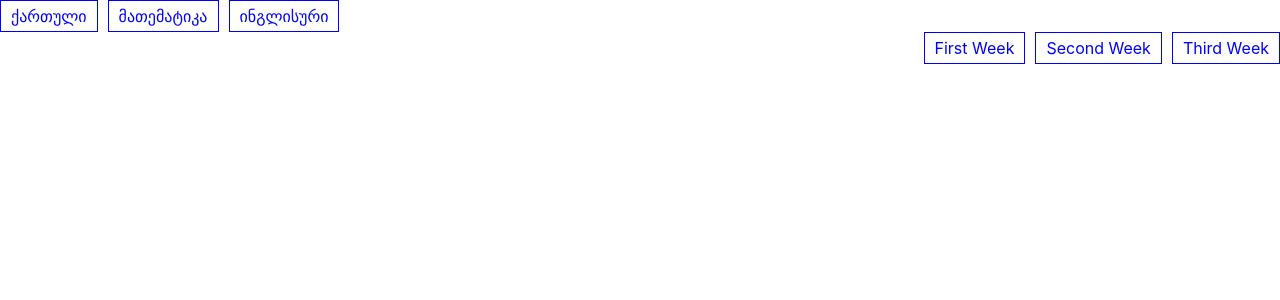
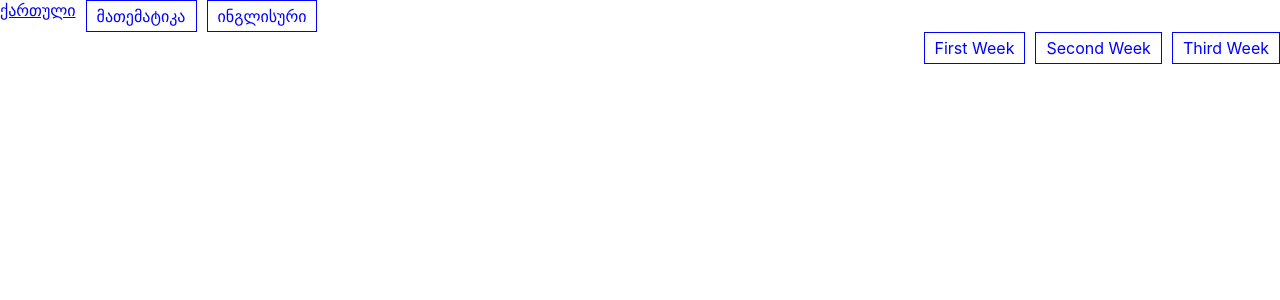
Before and after one commit to maci03/Digital-Institute---second-project, a React (Create React App) app: page /subject/1/week/1 in a window 1280 px wide. Shown: the top 300 px of the page. Built offline with nearby package versions, Linux system fonts and the light colour scheme.

Commit message:
working on routhe path

```diff
--- a/src/components/SubjectButtons.js
+++ b/src/components/SubjectButtons.js
@@ -7,7 +7,9 @@ import "../App.css";
 function SubjectButtons() {
   return (
     <div id="buttons" className="button-container">
-      <Link to="/subject/georgian" className="button">ქართული</Link>
+      <Link to="/subject/georgian/week/first">ქართული</Link>
+
+      {/* <Link to="/subject/georgian" className="button">ქართული</Link> */}
       <Link to="/subject/math" className="button">მათემატიკა</Link>
       <Link to="/subject/english" className="button">ინგლისური</Link>
     </div>
--- a/src/components/WeekFillterTable.js
+++ b/src/components/WeekFillterTable.js
@@ -2,9 +2,10 @@ import React from 'react';
 import { useParams } from 'react-router-dom';
 
 function WeekFilterTable() {
-  const { week } = useParams();
+  const { subject, week } = useParams();
+
+  // ნიშნები ვარენდეროთ უნდა აქ
+}
 
 
-}
-
 export default WeekFilterTable;
--- a/src/components/WeekFilterButtons.js
+++ b/src/components/WeekFilterButtons.js
@@ -9,6 +9,8 @@ function WeekFilterButtons() {
         <Link to="/week/second" className="button">Second Week</Link>
         <Link to="/week/third" className="button">Third Week</Link>
       </div>
+
+
     );
   }
 
```
